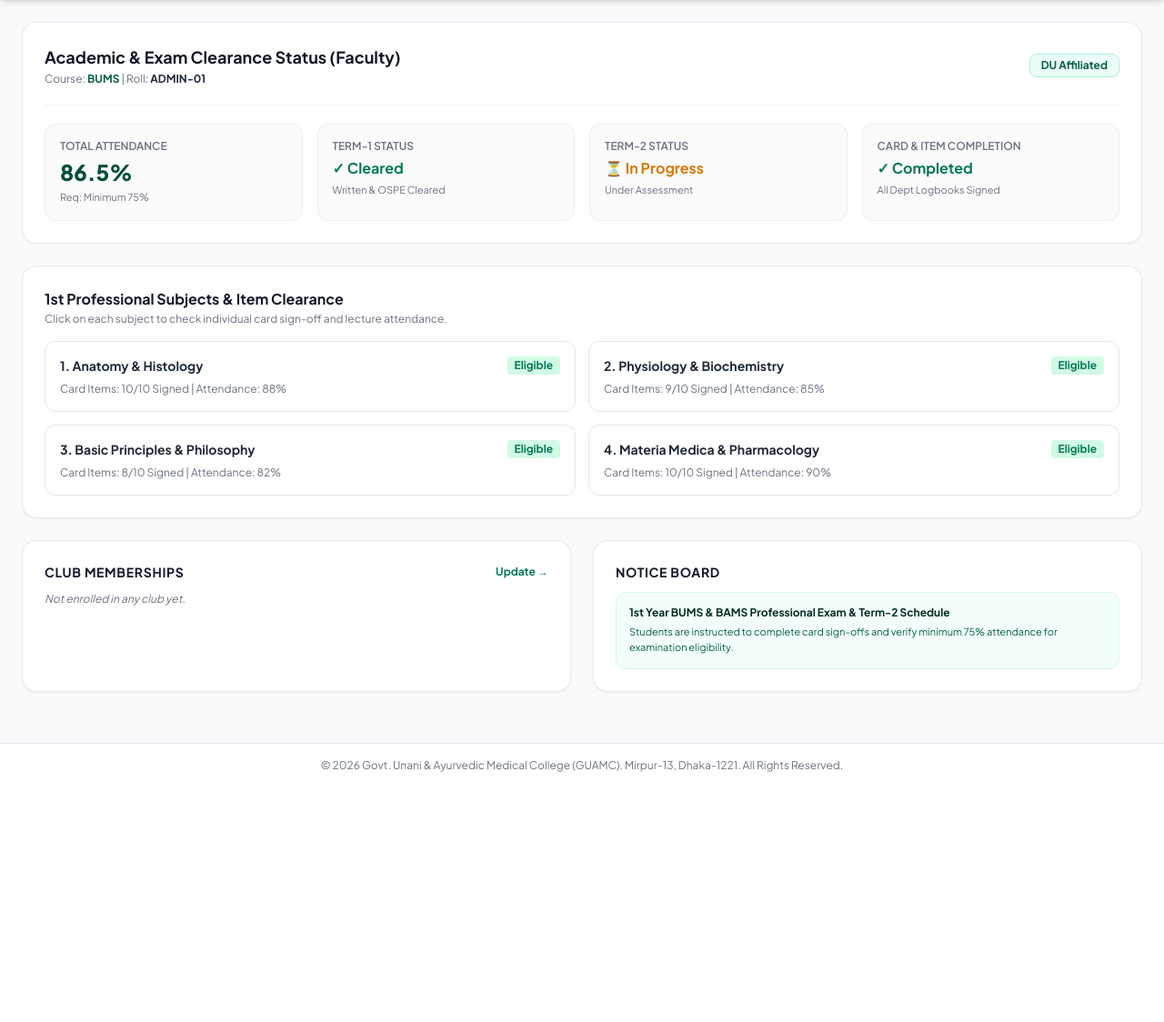
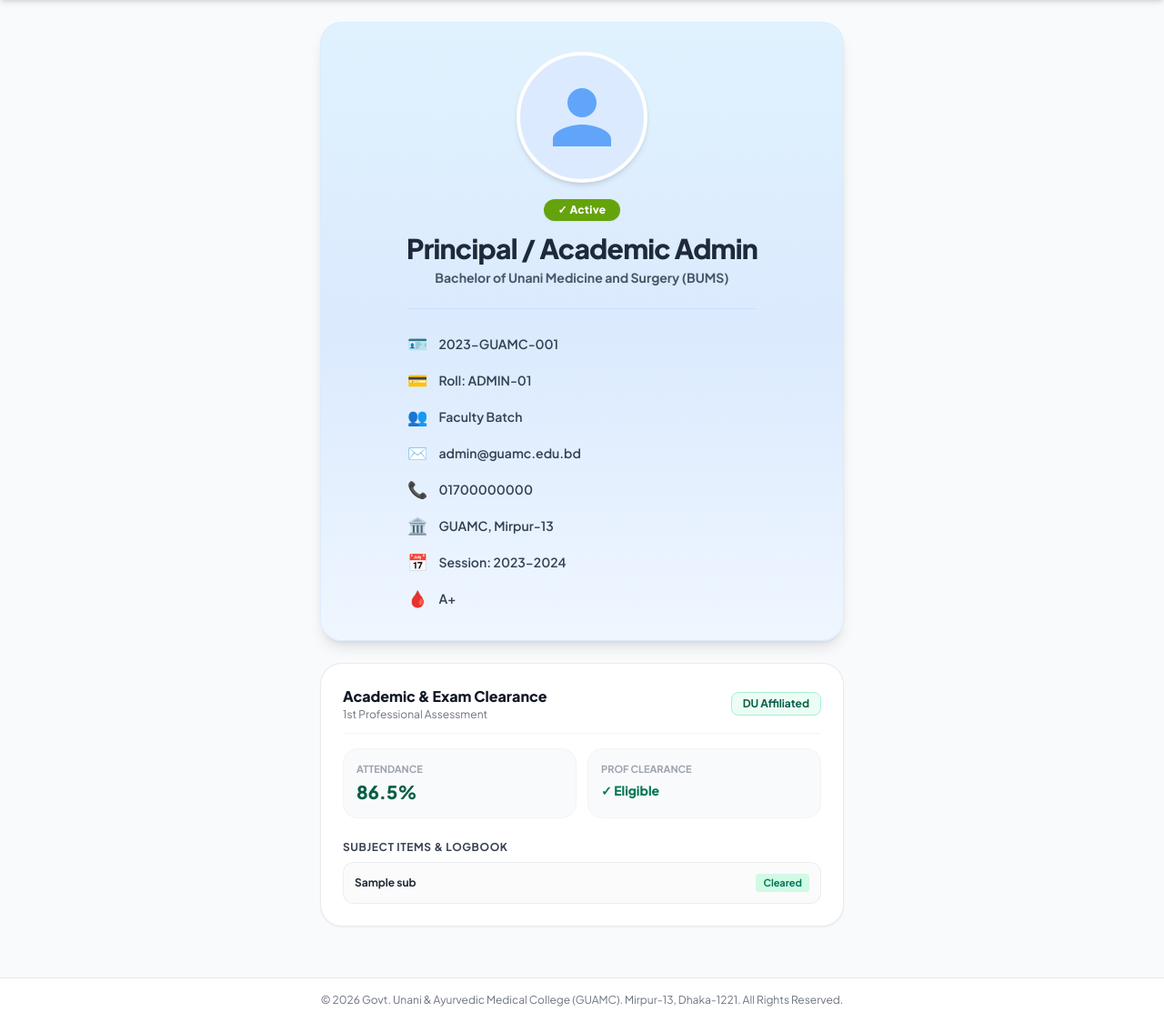
Before and after one commit to niloyxahc-dotcom/guamc-student-portal, a Flask app: template templates/dashboard.html in a window 1280 px wide. Shown: the part 65-1189 px from the top of the page at 91% size. Before the commit the page ends 914 px from the top, so only its background shows below. Run offline with Flask 3, Linux system fonts and the light colour scheme; a user stored in the database is signed in; tables that the repository leaves empty hold one stand-in row (values such as "Sample post"); the template is opened without the code that fills it: most values are stand-ins (such as "Sample title", 1, 10 or a date in 2020); parts of the project's set-up code (start-up, migrations or seed data) failed here and were passed over; some libraries are stand-ins or nearby versions.

Commit message:
Add modern DIU style profile dashboard

```diff
--- a/templates/dashboard.html
+++ b/templates/dashboard.html
@@ -1,119 +1,131 @@
 {% extends "base.html" %}
 
 {% block content %}
-<div class="space-y-6">
+<div class="max-w-xl mx-auto space-y-6">
 
-    <!-- Academic & Exam Clearance Status Header Banner -->
-    <div class="bg-white rounded-2xl shadow-sm border border-gray-200/80 p-6">
-        <div class="flex flex-col sm:flex-row justify-between items-start sm:items-center gap-3 pb-5 border-b border-gray-100">
+    <!-- DIU Style Gradient Profile Card -->
+    <div class="bg-gradient-to-b from-[#e0f2fe] via-[#dbeafe] to-[#eff6ff] rounded-3xl shadow-lg border border-blue-100/80 p-8 flex flex-col items-center text-center">
+
+        <!-- Circular Profile Avatar -->
+        <div class="relative mb-4">
+            <div class="w-36 h-36 rounded-full overflow-hidden border-4 border-white shadow-md bg-blue-100 flex items-center justify-center">
+                <!-- স্টুডেন্টের ছবি থাকলে বা ডিফল্ট এভাটার -->
+                <svg class="w-24 h-24 text-blue-400" fill="currentColor" viewBox="0 0 24 24">
+                    <path d="M12 12c2.21 0 4-1.79 4-4s-1.79-4-4-4-4 1.79-4 4 1.79 4 4 4zm0 2c-2.67 0-8 1.34-8 4v2h16v-2c0-2.66-5.33-4-8-4z"/>
+                </svg>
+            </div>
+        </div>
+
+        <!-- Active Status Badge -->
+        <div class="mb-3">
+            <span class="inline-flex items-center gap-1 px-4 py-1 rounded-full text-xs font-black bg-[#65a30d] text-white shadow-sm tracking-wide">
+                ✓ Active
+            </span>
+        </div>
+
+        <!-- Student Name & Degree -->
+        <h2 class="text-2xl sm:text-3xl font-black text-[#1e293b] tracking-tight">
+            {{ current_user.name }}
+        </h2>
+        <p class="text-sm font-bold text-[#475569] mt-1 mb-6">
+            {% if current_user.course_type == 'BAMS' %}
+                Bachelor of Ayurvedic Medicine and Surgery (BAMS)
+            {% else %}
+                Bachelor of Unani Medicine and Surgery (BUMS)
+            {% endif %}
+        </p>
+
+        <!-- Information List with Icons -->
+        <div class="w-full max-w-sm space-y-3 text-left text-sm font-semibold text-[#334155] border-t border-blue-200/60 pt-6">
+
+            <!-- Registration No / ID -->
+            <div class="flex items-center gap-3">
+                <span class="text-lg text-blue-600">🪪</span>
+                <span>{{ current_user.reg_no or '2023-GUAMC-001' }}</span>
+            </div>
+
+            <!-- Roll Number -->
+            <div class="flex items-center gap-3">
+                <span class="text-lg text-blue-600">💳</span>
+                <span>Roll: {{ current_user.roll_no }}</span>
+            </div>
+
+            <!-- Batch -->
+            <div class="flex items-center gap-3">
+                <span class="text-lg text-blue-600">👥</span>
+                <span>{{ current_user.batch if current_user.batch else '37th' }} Batch</span>
+            </div>
+
+            <!-- Email -->
+            <div class="flex items-center gap-3">
+                <span class="text-lg text-blue-600">✉️</span>
+                <span class="truncate">{{ current_user.email }}</span>
+            </div>
+
+            <!-- Phone -->
+            <div class="flex items-center gap-3">
+                <span class="text-lg text-blue-600">📞</span>
+                <span>{{ current_user.phone or '017XXXXXXXX' }}</span>
+            </div>
+
+            <!-- Campus / College -->
+            <div class="flex items-center gap-3">
+                <span class="text-lg text-blue-600">🏛️</span>
+                <span>GUAMC, Mirpur-13</span>
+            </div>
+
+            <!-- Session -->
+            <div class="flex items-center gap-3">
+                <span class="text-lg text-blue-600">📅</span>
+                <span>Session: {{ current_user.session or '2023-2024' }}</span>
+            </div>
+
+            <!-- Blood Group -->
+            <div class="flex items-center gap-3">
+                <span class="text-lg text-red-500">🩸</span>
+                <span>{{ current_user.blood_group or 'A+' }}</span>
+            </div>
+
+        </div>
+
+    </div>
+
+    <!-- 1st Professional Academic Clearance Section -->
+    <div class="bg-white rounded-3xl shadow-sm border border-gray-200/80 p-6 space-y-4">
+        <div class="flex justify-between items-center pb-3 border-b border-gray-100">
             <div>
-                <h2 class="text-lg font-bold text-gray-900">
-                    Academic & Exam Clearance Status ({{ current_user.batch if current_user.batch else '37th Batch' }})
-                </h2>
-                <p class="text-xs text-gray-500 mt-0.5">
-                    Course: <span class="font-bold text-emerald-800">{{ current_user.course_type if current_user.course_type else 'BUMS' }}</span> |
-                    Roll: <span class="font-bold text-gray-800">{{ current_user.roll_no }}</span>
-                </p>
+                <h3 class="text-base font-extrabold text-gray-900">Academic & Exam Clearance</h3>
+                <p class="text-xs text-gray-500">1st Professional Assessment</p>
             </div>
             <span class="px-3 py-1 bg-emerald-50 text-emerald-800 text-xs font-bold rounded-lg border border-emerald-200">
                 DU Affiliated
             </span>
         </div>
 
-        <!-- Metric Cards -->
-        <div class="grid grid-cols-1 sm:grid-cols-2 lg:grid-cols-4 gap-4 mt-5">
-            <div class="bg-gray-50/70 p-4 rounded-xl border border-gray-200/60">
-                <p class="text-xs font-semibold text-gray-500 uppercase">Total Attendance</p>
-                <h3 class="text-2xl font-extrabold text-emerald-900 mt-1">86.5%</h3>
-                <p class="text-[11px] text-gray-500 mt-1">Req: Minimum 75%</p>
+        <div class="grid grid-cols-2 gap-3">
+            <div class="p-3.5 bg-gray-50 rounded-2xl border border-gray-100">
+                <p class="text-[11px] font-bold text-gray-400 uppercase">Attendance</p>
+                <p class="text-xl font-black text-emerald-800 mt-0.5">86.5%</p>
             </div>
+            <div class="p-3.5 bg-gray-50 rounded-2xl border border-gray-100">
+                <p class="text-[11px] font-bold text-gray-400 uppercase">Prof Clearance</p>
+                <p class="text-sm font-extrabold text-emerald-700 mt-1">✓ Eligible</p>
+            </div>
+        </div>
 
-            <div class="bg-gray-50/70 p-4 rounded-xl border border-gray-200/60">
-                <p class="text-xs font-semibold text-gray-500 uppercase">Term-1 Status</p>
-                <h3 class="text-base font-bold text-emerald-700 mt-1">✓ Cleared</h3>
-                <p class="text-[11px] text-gray-500 mt-1">Written & OSPE Cleared</p>
-            </div>
-
-            <div class="bg-gray-50/70 p-4 rounded-xl border border-gray-200/60">
-                <p class="text-xs font-semibold text-gray-500 uppercase">Term-2 Status</p>
-                <h3 class="text-base font-bold text-amber-600 mt-1">⏳ In Progress</h3>
-                <p class="text-[11px] text-gray-500 mt-1">Under Assessment</p>
-            </div>
-
-            <div class="bg-gray-50/70 p-4 rounded-xl border border-gray-200/60">
-                <p class="text-xs font-semibold text-gray-500 uppercase">Card & Item Completion</p>
-                <h3 class="text-base font-bold text-emerald-700 mt-1">✓ Completed</h3>
-                <p class="text-[11px] text-gray-500 mt-1">All Dept Logbooks Signed</p>
+        <!-- Subjects Details -->
+        <div class="pt-2">
+            <h4 class="text-xs font-bold text-gray-700 uppercase tracking-wider mb-2">Subject Items & Logbook</h4>
+            <div class="space-y-2">
+                {% for sub in subjects %}
+                <div class="p-3 bg-gray-50/70 hover:bg-emerald-50/50 rounded-xl border border-gray-200/70 flex justify-between items-center transition">
+                    <span class="text-xs font-bold text-gray-800">{{ sub.name }}</span>
+                    <span class="text-[11px] font-bold text-emerald-700 bg-emerald-100 px-2 py-0.5 rounded">Cleared</span>
+                </div>
+                {% endfor %}
             </div>
         </div>
     </div>
 
-    <!-- Subject Wise Assessment & Item Clearance (Replaced SSC Section) -->
-    <div class="bg-white rounded-2xl shadow-sm border border-gray-200/80 p-6">
-        <div class="mb-4">
-            <h3 class="text-base font-bold text-gray-900">1st Professional Subjects & Item Clearance</h3>
-            <p class="text-xs text-gray-500 mt-0.5">Click on each subject to check individual card sign-off and lecture attendance.</p>
-        </div>
-
-        <div class="grid grid-cols-1 sm:grid-cols-2 gap-3.5">
-            <div onclick="alert('Anatomy (Tashrih / Rachana Sharir):\nAttendance: 88%\nLogbook: Signed\nItem Clearance: Cleared')" class="p-4 rounded-xl border border-gray-200 hover:border-emerald-600 hover:bg-emerald-50/30 transition cursor-pointer">
-                <div class="flex justify-between items-center">
-                    <h4 class="font-bold text-gray-800 text-sm">1. Anatomy & Histology</h4>
-                    <span class="text-xs font-bold text-emerald-700 bg-emerald-100 px-2 py-0.5 rounded">Eligible</span>
-                </div>
-                <p class="text-xs text-gray-500 mt-2">Card Items: 10/10 Signed | Attendance: 88%</p>
-            </div>
-
-            <div onclick="alert('Physiology (Munafeul Aza / Kriya Sharir):\nAttendance: 85%\nLogbook: Signed\nItem Clearance: Cleared')" class="p-4 rounded-xl border border-gray-200 hover:border-emerald-600 hover:bg-emerald-50/30 transition cursor-pointer">
-                <div class="flex justify-between items-center">
-                    <h4 class="font-bold text-gray-800 text-sm">2. Physiology & Biochemistry</h4>
-                    <span class="text-xs font-bold text-emerald-700 bg-emerald-100 px-2 py-0.5 rounded">Eligible</span>
-                </div>
-                <p class="text-xs text-gray-500 mt-2">Card Items: 9/10 Signed | Attendance: 85%</p>
-            </div>
-
-            <div onclick="alert('Principles & Basic Theory:\nAttendance: 82%\nLogbook: Signed\nItem Clearance: Cleared')" class="p-4 rounded-xl border border-gray-200 hover:border-emerald-600 hover:bg-emerald-50/30 transition cursor-pointer">
-                <div class="flex justify-between items-center">
-                    <h4 class="font-bold text-gray-800 text-sm">3. Basic Principles & Philosophy</h4>
-                    <span class="text-xs font-bold text-emerald-700 bg-emerald-100 px-2 py-0.5 rounded">Eligible</span>
-                </div>
-                <p class="text-xs text-gray-500 mt-2">Card Items: 8/10 Signed | Attendance: 82%</p>
-            </div>
-
-            <div onclick="alert('Materia Medica / Dravyaguna:\nAttendance: 90%\nLogbook: Signed\nItem Clearance: Cleared')" class="p-4 rounded-xl border border-gray-200 hover:border-emerald-600 hover:bg-emerald-50/30 transition cursor-pointer">
-                <div class="flex justify-between items-center">
-                    <h4 class="font-bold text-gray-800 text-sm">4. Materia Medica & Pharmacology</h4>
-                    <span class="text-xs font-bold text-emerald-700 bg-emerald-100 px-2 py-0.5 rounded">Eligible</span>
-                </div>
-                <p class="text-xs text-gray-500 mt-2">Card Items: 10/10 Signed | Attendance: 90%</p>
-            </div>
-        </div>
-    </div>
-
-    <!-- Bottom Row: Club Memberships & Notice Board -->
-    <div class="grid grid-cols-1 lg:grid-cols-2 gap-6">
-
-        <!-- Club Memberships -->
-        <div class="bg-white rounded-2xl shadow-sm border border-gray-200/80 p-6">
-            <div class="flex justify-between items-center mb-3">
-                <h3 class="text-sm font-bold text-gray-900 uppercase tracking-wider">Club Memberships</h3>
-                <a href="#" class="text-xs font-bold text-emerald-700 hover:underline">Update &rarr;</a>
-            </div>
-            <p class="text-xs text-gray-500 italic mt-2">Not enrolled in any club yet.</p>
-        </div>
-
-        <!-- Notice Board -->
-        <div class="bg-white rounded-2xl shadow-sm border border-gray-200/80 p-6">
-            <h3 class="text-sm font-bold text-gray-900 uppercase tracking-wider mb-3">Notice Board</h3>
-            <div class="p-3.5 rounded-xl bg-emerald-50/60 border border-emerald-100">
-                <h4 class="text-xs font-bold text-emerald-950">1st Year BUMS & BAMS Professional Exam & Term-2 Schedule</h4>
-                <p class="text-[11px] text-emerald-800 mt-1 leading-relaxed">
-                    Students are instructed to complete card sign-offs and verify minimum 75% attendance for examination eligibility.
-                </p>
-            </div>
-        </div>
-
-    </div>
-
 </div>
 {% endblock %}
```
